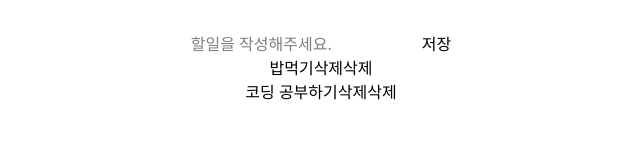
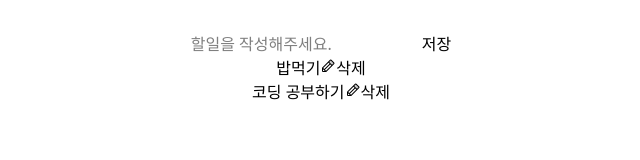
Before and after one commit to jngmnj/ozCodingSchool, a React (Vite) app in the folder React/todoList/: page / in a window 1280 px wide. Shown: the top 160 px of the page, without its empty margins (319-959 px from the left). Built offline with nearby package versions, Linux system fonts and the light colour scheme.

Commit message:
✨ Feat: todo 수정 기능 구현
EditModal 컴포넌트 추가
isModalOpen, currentTodo 상태 추가
TodoForm 컴포넌트를 모달에서도 공통으로 사용하도록 변경
currentTodo 있을때 수정, 없을때 삭제# with '#' will be ignored, and an empty message aborts the commit.

```diff
--- a/React/todoList/src/App.jsx
+++ b/React/todoList/src/App.jsx
@@ -1,5 +1,6 @@
 import { useState } from 'react';
 import './App.css';
+import EditModal from './components/EditModal';
 import TodoForm from './components/TodoForm';
 import TodoListItem from './components/TodoListItem';
 
@@ -8,14 +9,33 @@ function App() {
     {id: 0, content: "밥먹기"},
     {id: 1, content: "코딩 공부하기"},
   ]);
+  const [isModalOpen, setIsModalOpen] = useState(false);
+  const [currentTodo, setCurrentTodo] = useState(null);
 
+  console.log(isModalOpen)
 
   return (
     <div>
+      {isModalOpen && (
+        <>
+          <EditModal
+            setIsModalOpen={setIsModalOpen}
+            currentTodo={currentTodo}
+            setTodoList={setTodoList}
+          />
+          test {isModalOpen}
+        </>
+      )}
       <TodoForm setTodoList={setTodoList} />
       <ul>
         {todoList.map((todo) => (
-          <TodoListItem key={todo.id} setTodoList={setTodoList} todo={todo} />
+          <TodoListItem
+            key={todo.id}
+            setIsModalOpen={setIsModalOpen}
+            setTodoList={setTodoList}
+            setCurrentTodo={setCurrentTodo}
+            todo={todo}
+          />
         ))}
       </ul>
     </div>
--- /dev/null
+++ b/React/todoList/src/components/EditModal.jsx
@@ -0,0 +1,21 @@
+import React from 'react';
+import TodoForm from './TodoForm';
+
+const EditModal = ({ setTodoList, setIsModalOpen, currentTodo }) => {
+
+  return (
+    <div className="">
+      <div
+        className="fixed left-0 top-0 z-40 size-full cursor-pointer bg-black opacity-50"
+        onClick={() => setIsModalOpen(false)}
+      ></div>
+      <div className="fixed left-1/2 top-1/2 z-50 -translate-x-1/2 -translate-y-1/2">
+        <div className="relative rounded-lg bg-white p-8">
+          <TodoForm setTodoList={setTodoList} currentTodo={currentTodo} setIsModalOpen={setIsModalOpen}/>
+        </div>
+      </div>
+    </div>
+  );
+};
+
+export default EditModal
--- a/React/todoList/src/components/TodoForm.jsx
+++ b/React/todoList/src/components/TodoForm.jsx
@@ -1,16 +1,32 @@
-import { useState } from "react";
+import { useEffect, useState } from "react";
 import { v4 } from "uuid";
 
-const TodoForm = ({ setTodoList }) => {
+const TodoForm = ({ setTodoList, currentTodo, setIsModalOpen }) => {
   const [inputValue, setInputValue] = useState("");
+  useEffect(() => {
+    if (currentTodo) {
+      setInputValue(currentTodo.content);
+    }
+  }, [currentTodo]);
   const handleSubmit = (e) => {
     e.preventDefault();
-    setTodoList((prev) => [...prev, { id: v4(), content: inputValue }]);
+    if (inputValue.trim() === "") return;
+    if (currentTodo) {
+      setTodoList((prev) =>
+        prev.map((item) =>
+          item.id === currentTodo.id ? { ...item, content: inputValue } : item
+        )
+      );
+      // alert("성공적으로 변경되었습니다.");
+      setIsModalOpen(false);
+    } else {
+      setTodoList((prev) => [...prev, { id: v4(), content: inputValue }]);
+    }
     setInputValue("");
   };
 
   return (
-    <form onSubmit={handleSubmit}>
+    <form onSubmit={handleSubmit} className="flex justify-center items-center">
       <input
         type="text"
         value={inputValue}
--- a/React/todoList/src/components/TodoListItem.jsx
+++ b/React/todoList/src/components/TodoListItem.jsx
@@ -1,8 +1,21 @@
-const TodoListItem = ({todo, setTodoList}) => {
+import { PiPencilDuotone } from "react-icons/pi";
+const TodoListItem = ({ todo, setTodoList, setIsModalOpen, setCurrentTodo }) => {
   const handleDelete = () => {
-    setTodoList(prev => prev.filter(item => item.id !== todo.id));
-  }
-  return <li>{todo.content}<button onClick={handleDelete}>삭제</button><button onClick={handleDelete}>삭제</button></li>;
-}
+    setTodoList((prev) => prev.filter((item) => item.id !== todo.id));
+  };
 
-export default TodoListItem
+  return (
+    <li>
+      {todo.content}
+      <button onClick={() => {
+        setIsModalOpen(true);
+        setCurrentTodo(todo)
+      }}>
+        <PiPencilDuotone />
+      </button>
+      <button onClick={handleDelete}>삭제</button>
+    </li>
+  );
+};
+
+export default TodoListItem;
```
